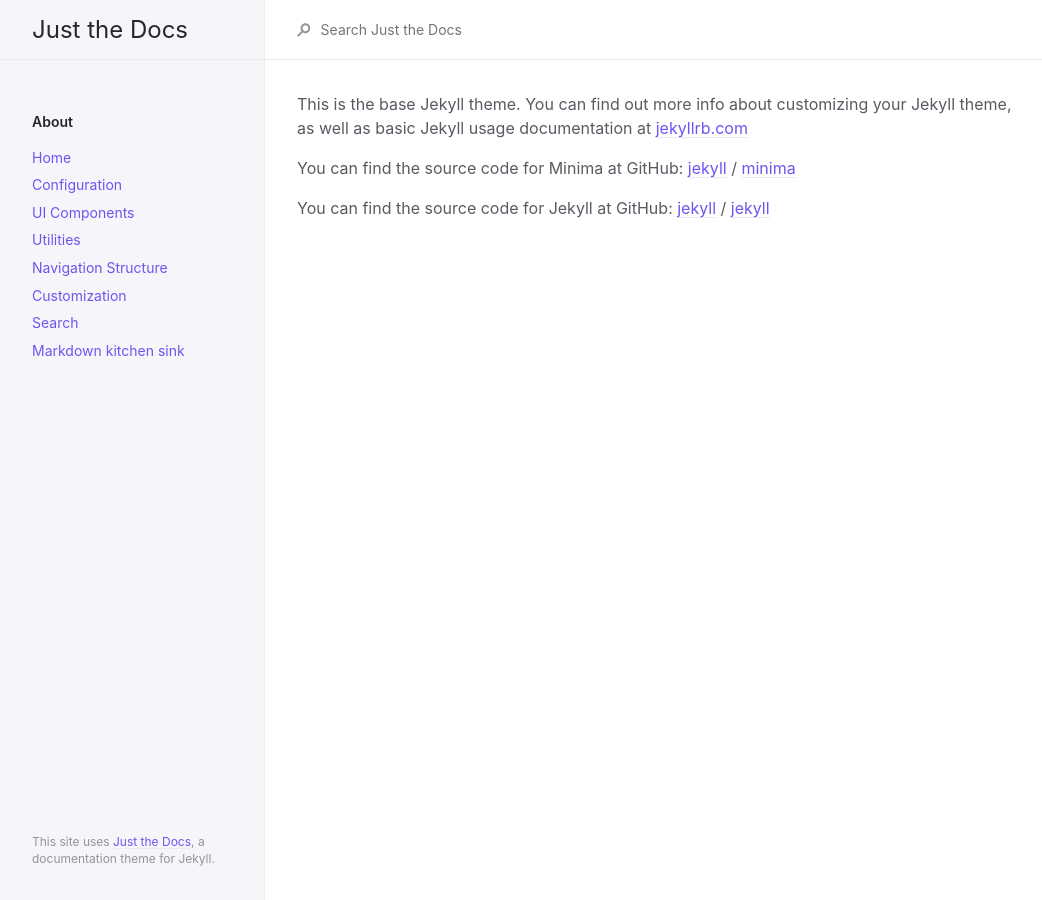
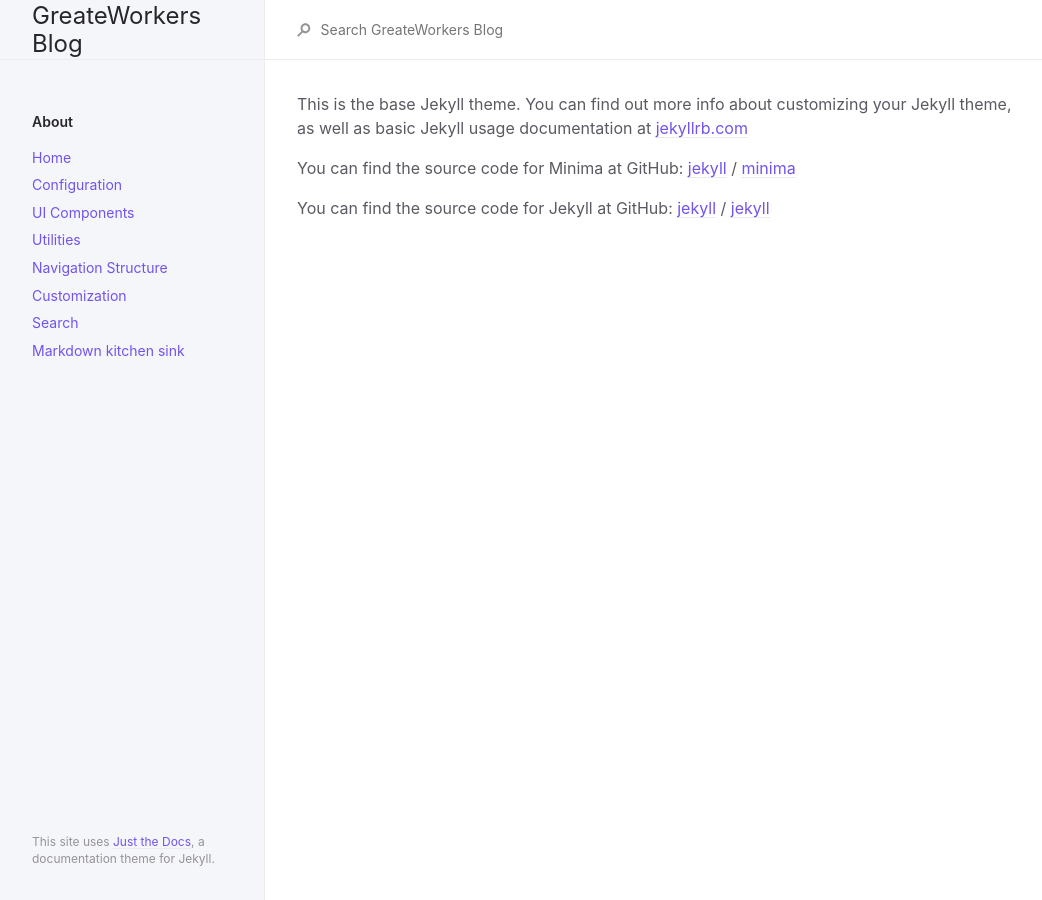
Before and after one commit to GreateWorkers/greateworkers.github.io, a Jekyll site: the page built from about.markdown, in a window 1280 px wide. Shown: the whole page, without its empty margins (107-1149 px from the left). Built offline with Jekyll 4.4.1, drawn with Linux system fonts in a browser that asks for light colours.

Commit message:
Update _config.yml

```diff
--- a/_config.yml
+++ b/_config.yml
@@ -13,8 +13,8 @@
 # you will see them accessed via {{ site.title }}, {{ site.github_repo }}, and so on.
 # You can create any custom variable you would like, and they will be accessible
 # in the templates via {{ site.myvariable }}.
-title: Just the Docs
-description: A Jekyll theme for documentation
+title: GreateWorkers Blog
+description: GreateWorkers 개이 블로그
 #baseurl: "https://blog.greateworkers.kr" # the subpath of your site, e.g. /blog
 #url: "https://greateworkers.github.io" # the base hostname & protocol for your site, e.g. http://example.com
 
```
